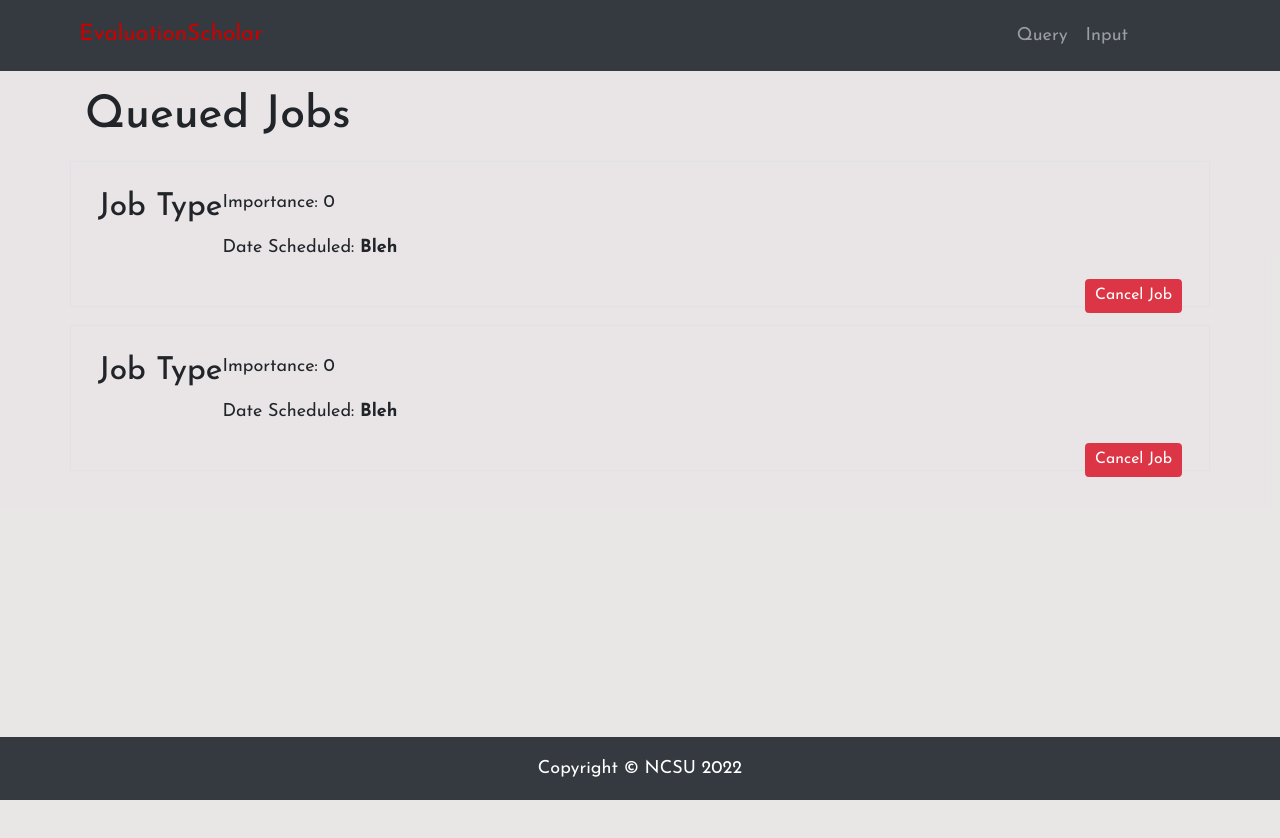
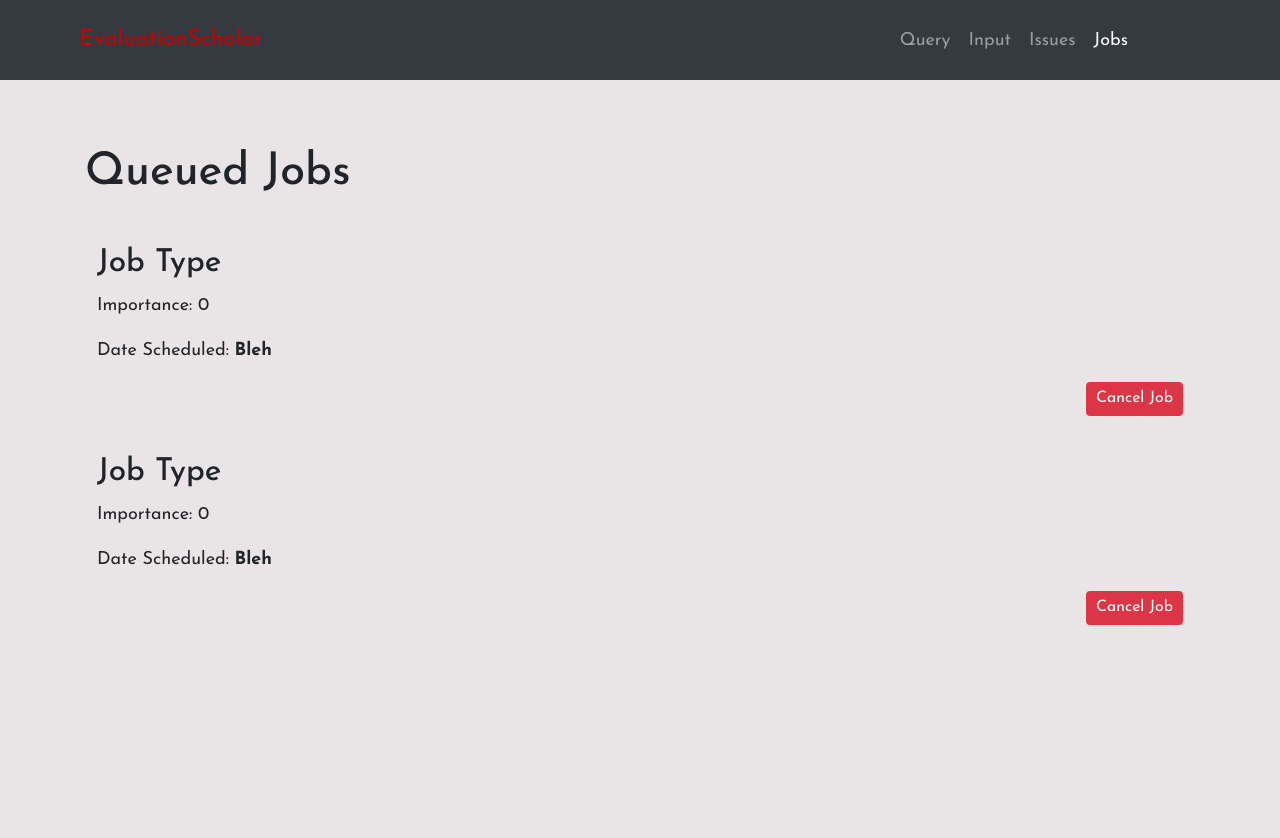
Before and after one commit to justinorringer/EvaluationScholar, a React (Create React App) app in the folder frontend/: page /jobs in a window 1280 px wide. Shown: the top 838 px of the page. After the commit the page ends 800 px from the top, so only its background shows below. Built offline with nearby package versions, Linux system fonts and the light colour scheme.

Commit message:
Removed errors, added links to nav

```diff
--- a/frontend/src/components/footer.jsx
+++ b/frontend/src/components/footer.jsx
@@ -3,17 +3,18 @@ import React from "react";
 //Basic HTML representation of a footer for the webpage.
 
 function Footer() {
-  return (
-    <div className="footer">
-      <footer class="py-3 bg-dark fixed-bottom">
-        <div class="container">
-          <p class="m-0 text-center text-white">
-            Copyright &copy; NCSU 2022
-          </p>
-        </div>
-      </footer>
-    </div>
-  );
+  // return (
+  //   <div className="footer">
+  //     <footer class="py-3 bg-dark fixed-bottom">
+  //       <div class="container">
+  //         <p class="m-0 text-center text-white">
+  //           Copyright &copy; NCSU 2022
+  //         </p>
+  //       </div>
+  //     </footer>
+  //   </div>
+  // );
+  return null;
 }
 
 export default Footer;
--- a/frontend/src/components/header.jsx
+++ b/frontend/src/components/header.jsx
@@ -7,7 +7,7 @@ import { NavLink } from "react-router-dom";
 function Header() {
   return (
     <div className="navigation">
-      <nav className="navbar static-top navbar-expand-sm navbar-dark bg-dark">
+      <nav className="navbar fixed-top navbar-expand-sm navbar-dark bg-dark">
         <div className="container">
           <NavLink className="navbar-brand" to="/">
             EvaluationScholar
@@ -25,6 +25,16 @@ function Header() {
                   Input
                 </NavLink>
               </li>
+              <li className="nav-item">
+                <NavLink className="nav-link" to="/issues">
+                  Issues
+                </NavLink>
+              </li>
+              <li className="nav-item">
+                <NavLink className="nav-link" to="/jobs">
+                  Jobs
+                </NavLink>
+              </li>
             </ul>
           </div>
         </div>
--- a/frontend/src/components/issues.jsx
+++ b/frontend/src/components/issues.jsx
@@ -11,26 +11,26 @@ function Issues() {
         <div className="container border my-3 p-4">
             {/**<button type="button" className="close btn-small float-right" aria-label="Close">&times;</button>*/}
 
-            <h3 className="float-left">Ambiguous Search</h3>
+            <h3>Ambiguous Search</h3>
 
-            <p>Inputed Title: <b>Ambiguous</b></p><br />
+            <p>Inputed Title: Ambiguous</p><br />
 
             <h5>Select the Best Match</h5>
-            <input type="radio" aria-label="Checkbox for following text input"> Option 1 </input><br />
-            <input type="radio" aria-label="Checkbox for following text input"> Option 2 </input><br />
-            <input type="radio" aria-label="Checkbox for following text input"> Option 3 </input><br />
-            <input type="radio" aria-label="Checkbox for following text input"> None of the Suggested </input><br /><br />
+            <input type="radio" aria-label="Checkbox for following text input" /> Option 1<br />
+            <input type="radio" aria-label="Checkbox for following text input" /> Option 2<br />
+            <input type="radio" aria-label="Checkbox for following text input" /> Option 3 <br />
+            <input type="radio" aria-label="Checkbox for following text input" /> None of the Suggested <br /><br />
 
             <button type="button" className="btn btn-success btn-sm float-right">Correct</button>
-            <button type="button" className="btn btn-danger btn-sm float-right">Dismiss</button>
+            <button type="button" className="btn btn-danger btn-sm float-right pl-1">Dismiss</button>
         </div>
 
         <div className="container border my-3 p-4">
             <h3>Paper Not Found</h3>
 
-            <p>Inputed Title: <b>Paper?</b></p><br />
+            <p>Inputed Title: Paper?</p><br />
 
-            <input type="text" className="form-control" id="validationServer01" placeholder="Correct Title" required />
+            <input type="text" className="form-control" id="validationServer01" placeholder="Correct Title" required></input>
             <div className="valid-feedback">
                 Looks good!
             </div>
--- a/frontend/src/components/jobs.jsx
+++ b/frontend/src/components/jobs.jsx
@@ -8,25 +8,25 @@ function Jobs() {
         <div className="container pt-3">
             <h1>Queued Jobs</h1>
         </div>
-        <div className="container border my-3 p-4">
-            <h3 className="float-left">Job Type</h3>
+        <div className="container border-warning my-3 p-4">
+            <h3>Job Type</h3>
 
             <p>Importance: 0</p>
             <p>Date Scheduled: <b>Bleh</b></p>
 
             <button type="button" className="btn btn-danger btn-sm float-right">Cancel Job</button>
         </div>
-        <div className="container border my-3 p-4">
+        <div className="container border-warning my-3 p-4">
             {/* <button type="button" className="close btn-small float-right" aria-label="Close">&times;</button> -->*/}
 
-            <h3 className="float-left">Job Type</h3>
+            <h3>Job Type</h3>
 
             <p>Importance: 0</p>
             <p>Date Scheduled: <b>Bleh</b></p>
 
             <button type="button" className="btn btn-danger btn-sm float-right">Cancel Job</button>
         </div>
-      </div>
+    </div>
   );
 }
 
--- a/frontend/src/index.css
+++ b/frontend/src/index.css
@@ -21,15 +21,16 @@ body {
     font-family: source-code-pro, Menlo, Monaco, Consolas, 'Courier New', monospace;
 } */
 
-.body {
+body {
     background-color: #e7e3e4e8;
     width: 100%;
     height: 100%;
+    padding-top: 10%;
 }
 
 nav {
     width: 100%;
-    height: 15%;
+    height: 10%;
     padding: 1% 10% 1% 5% !important;
     justify-content: center;
 }
```
